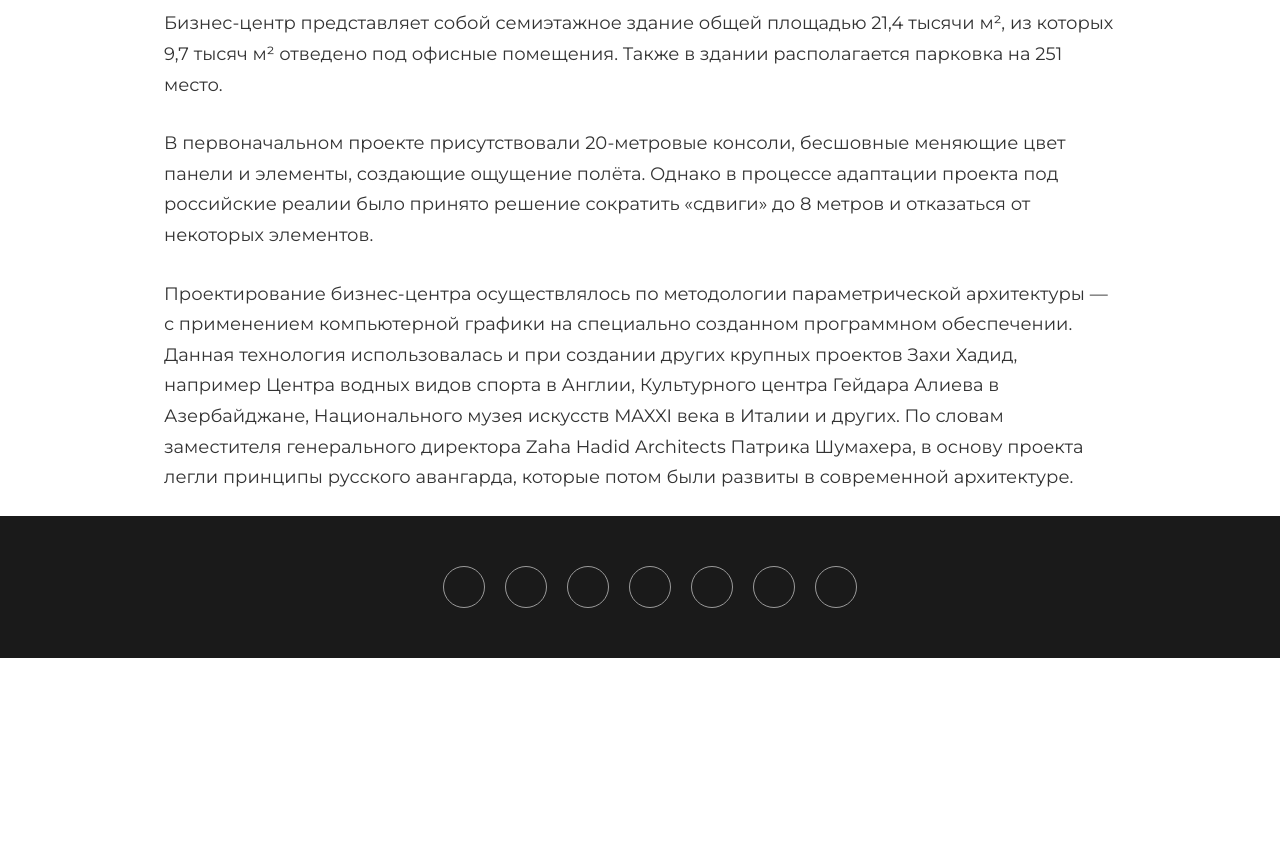
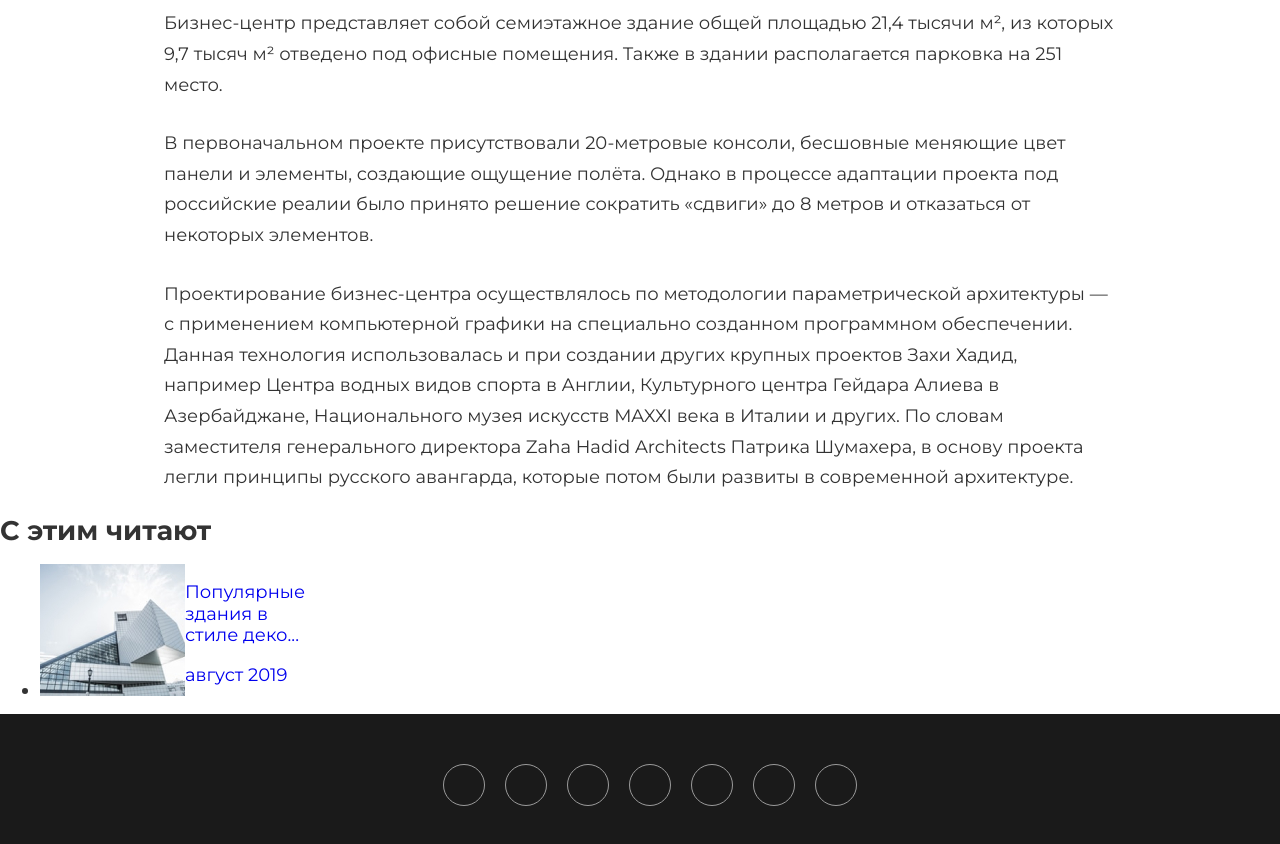
Before and after one commit to Anatoly230/arch, a plain HTML site: page dominion-news.html in a window 1280 px wide. Shown: the part 1962-2806 px from the top of the page. Before the commit the page ends 2620 px from the top, so only its background shows below. Drawn offline with Linux system fonts and the light colour scheme.

Commit message:
Начал работать над блоком дополнительных новостей

```diff
--- a/css/news-article.css
+++ b/css/news-article.css
@@ -151,3 +151,11 @@
 .news__article-pics-img:nth-of-type(3) {
     margin-top: 20px;
 }
+
+.other-news__link {
+    display: flex;
+}
+
+.other-news__desc {
+    max-width: 138px;
+}
--- a/dominion-news.html
+++ b/dominion-news.html
@@ -123,7 +123,18 @@
             </div>
         </section>
         <article class="news__article-other">
-
+            <h2 class="news__article-other-heading">С этим читают</h2>
+            <ul class="news__article-other-list">
+                <li class="news__article-other-item other-news">
+                    <a href="#" class="other-news__link">
+                        <img class="other-news__pic" src="img/other-news-1.jpg" alt="здание в стиле деко">
+                        <div class="other-news__info-wraper">
+                            <p class="other-news__desc">Популярные здания в стиле деко...</p>
+                            <time class="other-news__data" datetime="2019-08-08">август 2019</time>
+                        </div>
+                    </a>
+                </li>
+            </ul>
         </article>
 
     </main>
```
Also changed, not shown: img/0QJyK9n7Uyw.jpg (deleted), img/123.jpg (deleted), img/956f08a01735a684ee9fe95aa27973b0.jpg (deleted), img/other-news-1.jpg (added), img/other-news-2.jpg (added), img/other-news-3.jpg (added), 1 other file.
